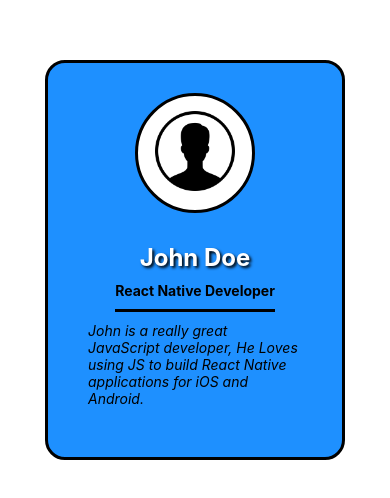
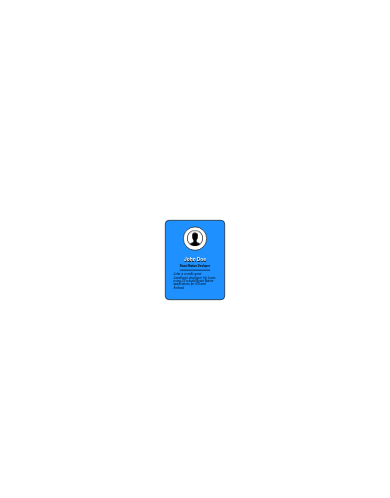
Before and after one commit to adanbae-dev/reactNativeProfileCardApp, a React Native app: screen / in a window 390 px wide. Shown: the part 162-660 px from the top of the page. Built offline with nearby package versions, Linux system fonts and the light colour scheme.

Commit message:
CHANGE - 5.3 프로파일 카드 컴포넌트를 원래 크기에서 섬네일 크기로 축소 ;

```diff
--- a/App.js
+++ b/App.js
@@ -1,31 +1,89 @@
 import React, { Component } from 'react'
-import { StyleSheet, View, Text, Image, Platform } from 'react-native'
+import { StyleSheet, View, Text, Image, Platform, TouchableHighlight } from 'react-native'
+import PropTypes from 'prop-types'
+import update from 'immutability-helper'
 
-export default class App extends Component {
-  render() {
+
+const userImage = require('./user.png')
+
+const data = [{
+  image: userImage,
+  name: 'John Doe',
+  occupation: 'React Native Devloper',
+  description: 'John is a really great JavaScript developer, He Loves using JS to build React Native applications for iOS and Android.',
+  showThumbnail: true
+}];
+
+const ProfileCard = (props) => {
+  const { image, name, occupation, description, onPress, showThumbnail } = props;
+  let conatinerStyls = [styles.cardContainer];
+
+  if(showThumbnail){
+    conatinerStyls.push(styles.cardThumbnail)
+  }
   return (
-      <View style={styles.container}>
-        <View style={styles.cardContainer}>
+    <TouchableHighlight onPress= {onPress} >
+      <View style={[conatinerStyls]}>
         <View style={styles.cardImageContainer}>
-            <Image style={styles.cardImage} source={require('./user.png')} />
+          <Image style={styles.cardImage} source={image} />
         </View>
         <View>
           <Text style={styles.cardTitle}>
-              John Doe
+            {name}
           </Text>
         </View>
         <View style={styles.cardSubtitleContainer}>
           <Text style={styles.cardSubtitle}>
-              React Native Developer
+            {occupation}
           </Text>
         </View>
         <View>
           <Text style={styles.cardDescription}>
-              John is a really great JavaScript developer, He Loves using JS to build React Native applications for iOS and Android.
-
+            {description}
           </Text>
         </View>
       </View>
+    </TouchableHighlight>
+  )
+}
+
+ProfileCard.propTypes = {
+  image: PropTypes.number.isRequired,
+  name: PropTypes.string.isRequiredm,
+  occupation : PropTypes.string.isRequired,
+  description: PropTypes.string.isRequired,
+  showThumbnail: PropTypes.bool.isRequired,
+  onPress: PropTypes.func.isRequired
+}
+export default class App extends Component {
+
+  constructor(props, context) {
+    super(props, context)
+    this.state = {
+      data: data
+    }
+  }
+
+  handleProfileCardPress = (index) => {
+    const showThumbnail = !this.state.data[index].showThumbnail
+    this.setState({
+      data: update(this.state.data, {[index]:{showThumbnail: {$set: showThumbnail}}})
+    })
+  }
+  render() {
+    const list = this.state.data.map(function(item, index) {
+      const { image, name, occupation, description, showThumbnail } = item
+      return <ProfileCard key={'card-'+index}
+                          image={image}
+                          name={name}
+                          occupation={occupation}
+                          description={description}
+                          onPress={this.handleProfileCardPress.bind(this, index)}
+                          showThumbnail={showThumbnail}/>
+    }, this)
+    return (
+      <View style={styles.container}>
+        {list}
       </View>
     )
   }
@@ -37,8 +95,11 @@
   container : {
     flex: 1,
     justifyContent: 'center',
-    alignItems: 'center'
+    alignItems: 'center',
 
+  },
+  cardThumbnail: {
+    transform:[{scale: 0.2}]
   },
   cardContainer: {
     alignItems: 'center',
--- a/package.json
+++ b/package.json
@@ -10,6 +10,7 @@
     "lint": "eslint ."
   },
   "dependencies": {
+    "immutability-helper": "^3.0.1",
     "react": "16.9.0",
     "react-native": "0.61.5"
   },
```
Also changed, not shown: 1 other file (tests, documents, lock files or other folders). Lines whose indentation alone changed are shown as unchanged.
